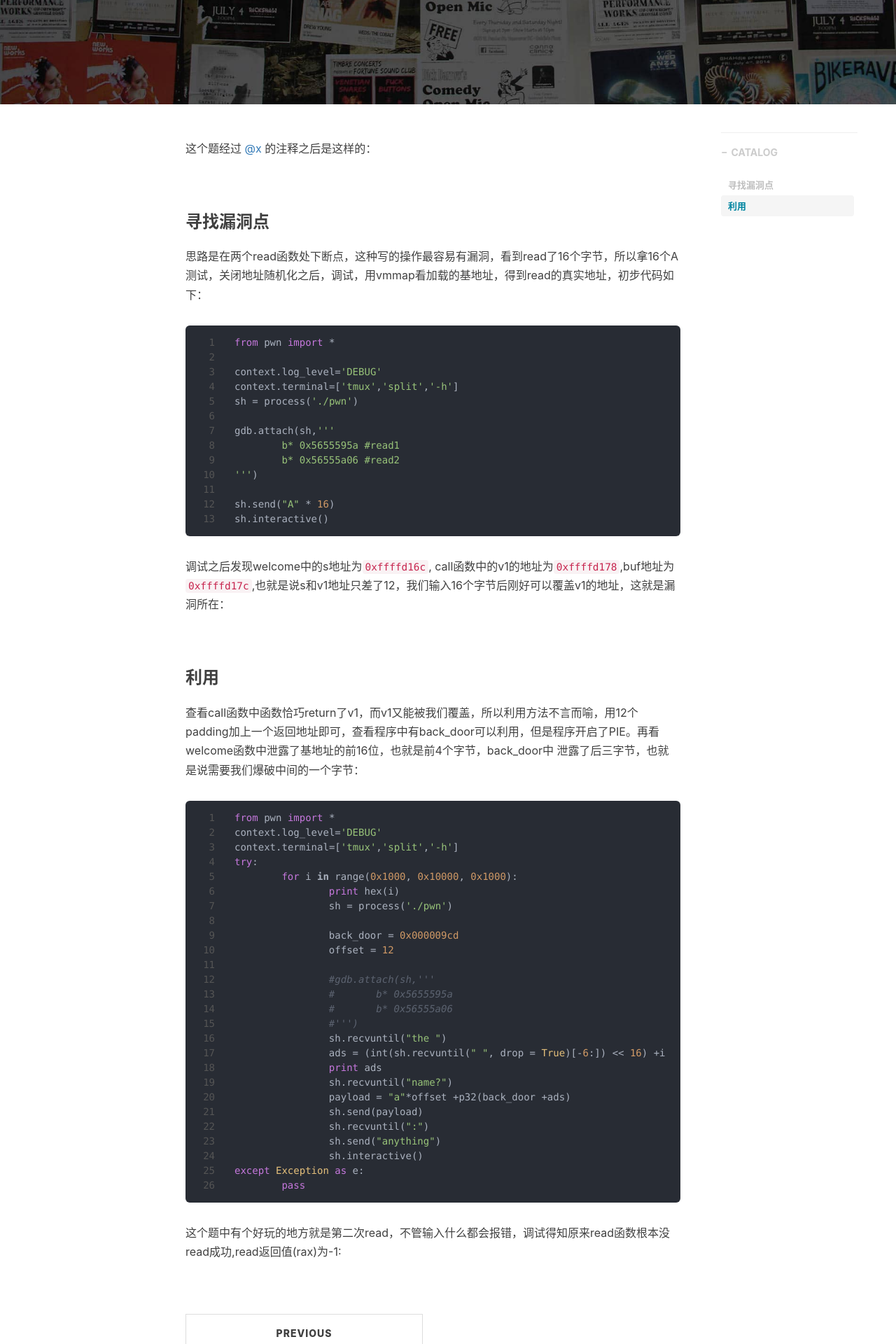
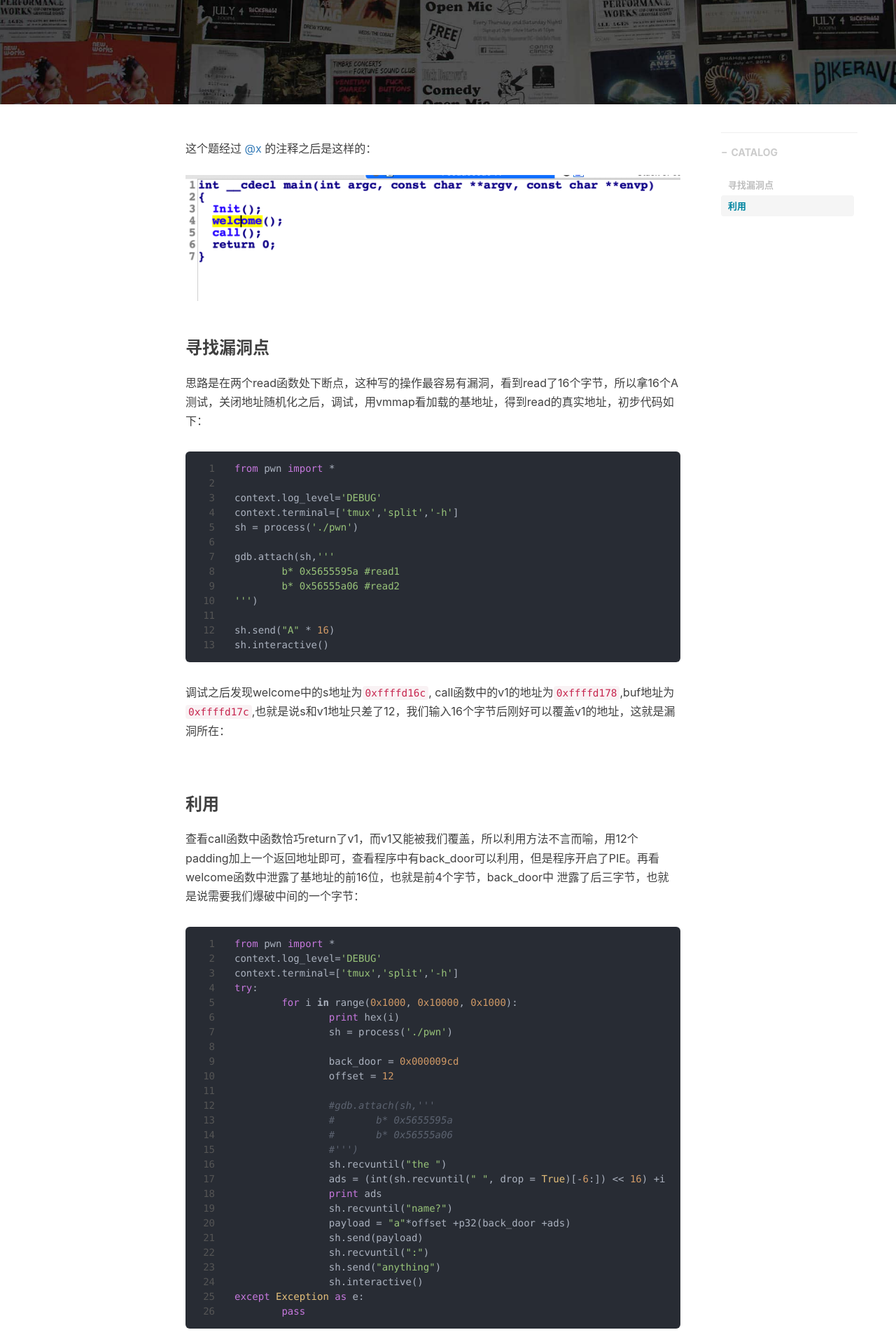
Before and after one commit to zhe6652/zhe6652.github.io, a Jekyll site: the page built from _posts/unctf-2019-so-easy-pwn/2019-11-27-unctf2019-so-easy-pwn.markdown, in a window 1280 px wide. Shown: the part 308-2228 px from the top of the page at 70% size. Built offline with Jekyll 4.4.1, drawn with Linux system fonts in a browser that asks for light colours; nearby versions of some CDN libraries; comment, search, counter and statistics services are not loaded.

Commit message:
Update 2019-11-27-unctf2019-so-easy-pwn.markdown

```diff
--- a/_posts/unctf-2019-so-easy-pwn/2019-11-27-unctf2019-so-easy-pwn.markdown
+++ b/_posts/unctf-2019-so-easy-pwn/2019-11-27-unctf2019-so-easy-pwn.markdown
@@ -12,7 +12,7 @@ tags:
 ---
 
 这个题经过 [@x](ma2in9.top) 的注释之后是这样的：
-![](main.png)
+![](https://github.com/zhe6652/zhe6652.github.io/raw/master/_posts/unctf-2019-so-easy-pwn/main.png)
 
 ### 寻找漏洞点
 思路是在两个read函数处下断点，这种写的操作最容易有漏洞，看到read了16个字节，所以拿16个A测试，关闭地址随机化之后，调试，用vmmap看加载的基地址，得到read的真实地址，初步代码如下：
```
